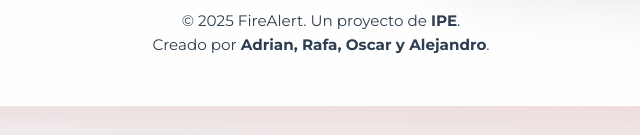
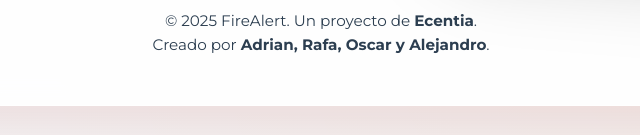
Before and after one commit to rafald10/FireAlert-Web, a plain HTML site: page index.html in a window 1280 px wide. Shown: the part 1501-1636 px from the top of the page, 319-959 px from the left. Drawn offline with nearby package versions, Linux system fonts and the light colour scheme.

Commit message:
Cambio en lo más importante

```diff
--- a/index.html
+++ b/index.html
@@ -176,7 +176,7 @@
         </main>
 
         <footer>
-            <p>&copy; 2025 FireAlert. Un proyecto de <strong>IPE</strong>.</p>
+            <p>&copy; 2025 FireAlert. Un proyecto de <strong>Ecentia</strong>.</p>
             <p class="footer-devs">Creado por <strong>Adrian, Rafa, Oscar y Alejandro</strong>.</p>
         </footer>
     </div>
```
